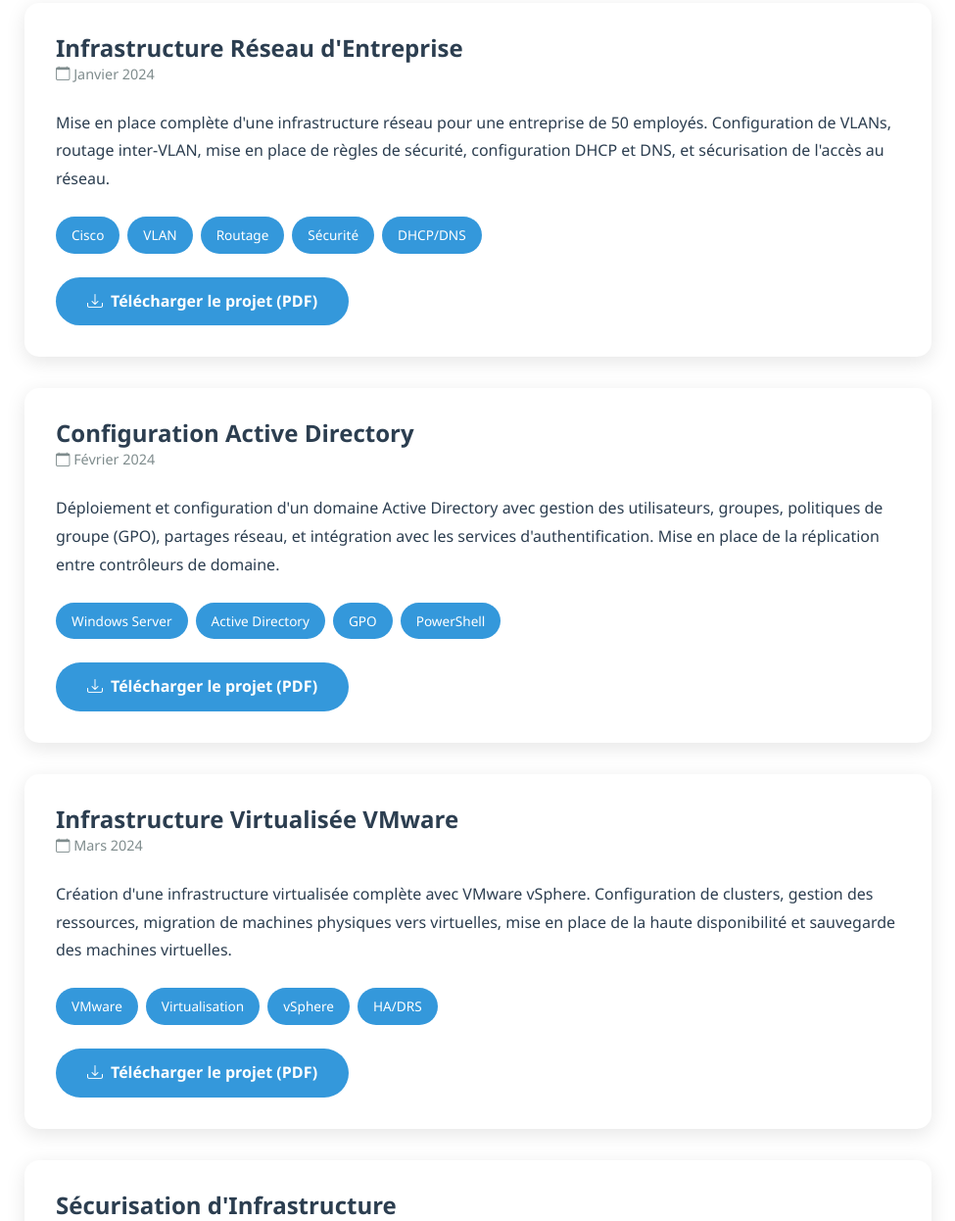
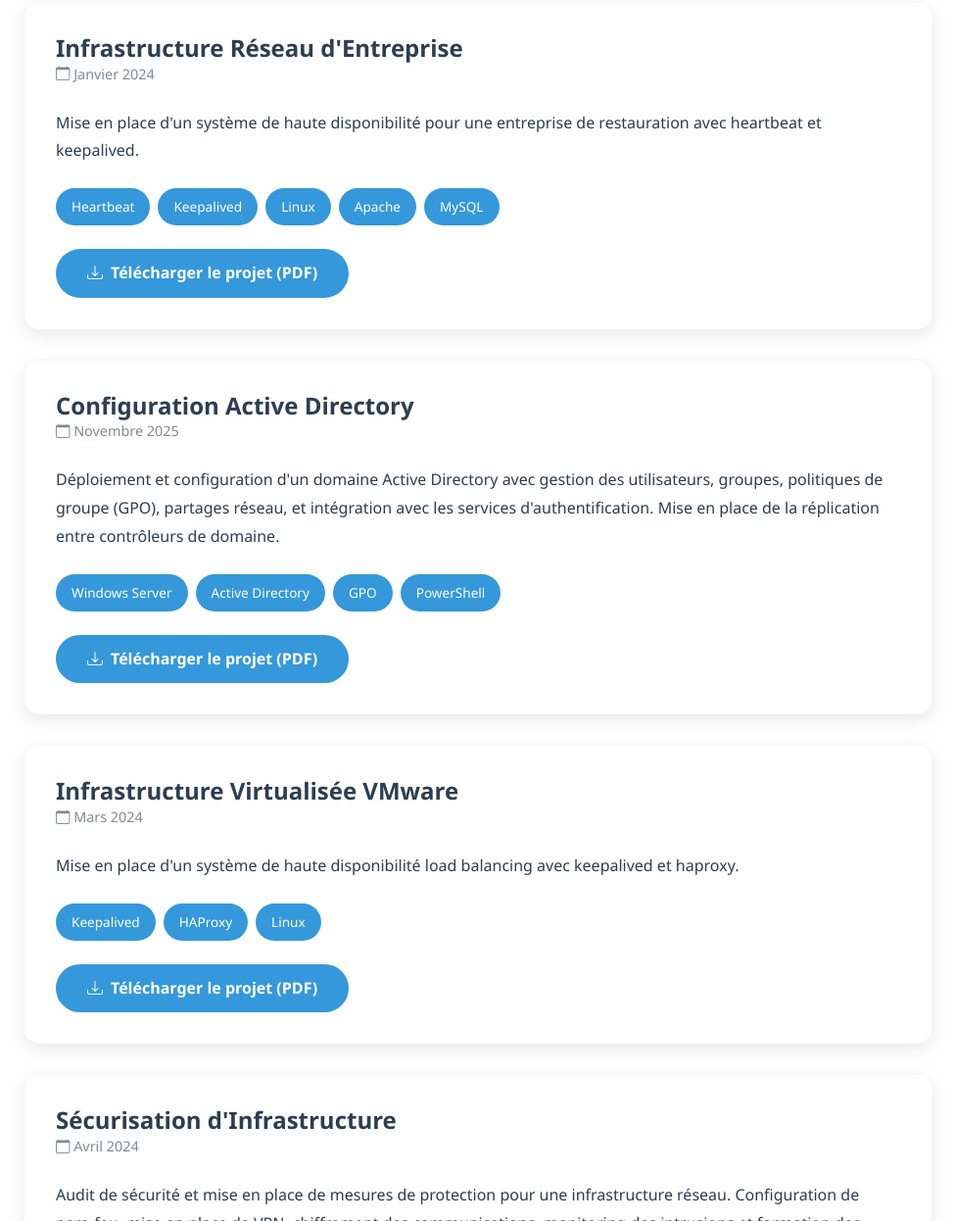
Before and after one commit to Lixnzo/portefolio-js, a plain HTML site: page pages/e5.html in a window 1280 px wide. Shown: the part 394-1640 px from the top of the page at 98% size, without its empty margins (152-1127 px from the left). Drawn offline with nearby package versions, Linux system fonts and the light colour scheme.

Commit message:
Update e5.html and add Heartbeat and HAProxy PDFs

```diff
--- a/pages/e5.html
+++ b/pages/e5.html
@@ -162,18 +162,16 @@
                             </div>
                         </div>
                         <p class="project-description">
-                            Mise en place complète d'une infrastructure réseau pour une entreprise de 50 employés.
-                            Configuration de VLANs, routage inter-VLAN, mise en place de règles de sécurité,
-                            configuration DHCP et DNS, et sécurisation de l'accès au réseau.
+                            Mise en place d'un système de haute disponibilité pour une entreprise de restauration avec heartbeat et keepalived.
                         </p>
                         <div class="project-technologies">
-                            <span class="tech-badge">Cisco</span>
-                            <span class="tech-badge">VLAN</span>
-                            <span class="tech-badge">Routage</span>
-                            <span class="tech-badge">Sécurité</span>
-                            <span class="tech-badge">DHCP/DNS</span>
+                            <span class="tech-badge">Heartbeat</span>
+                            <span class="tech-badge">Keepalived</span>
+                            <span class="tech-badge">Linux</span>
+                            <span class="tech-badge">Apache</span>
+                            <span class="tech-badge">MySQL</span>
                         </div>
-                        <a href="../assets/pdf/projet-infrastructure-reseau.pdf" class="download-btn" download>
+                        <a href="../assets/pdf/heartbeat.pdf" class="download-btn" download>
                             <i class="bi bi-download"></i> Télécharger le projet (PDF)
                         </a>
                     </div>
@@ -183,7 +181,7 @@
                         <div class="project-header">
                             <div>
                                 <h3 class="project-title">Configuration Active Directory</h3>
-                                <p class="project-date mb-0"><i class="bi bi-calendar"></i> Février 2024</p>
+                                <p class="project-date mb-0"><i class="bi bi-calendar"></i> Novembre 2025</p>
                             </div>
                         </div>
                         <p class="project-description">
@@ -211,17 +209,14 @@
                             </div>
                         </div>
                         <p class="project-description">
-                            Création d'une infrastructure virtualisée complète avec VMware vSphere. Configuration
-                            de clusters, gestion des ressources, migration de machines physiques vers virtuelles,
-                            mise en place de la haute disponibilité et sauvegarde des machines virtuelles.
+                            Mise en place d'un système de haute disponibilité load balancing avec keepalived et haproxy.
                         </p>
                         <div class="project-technologies">
-                            <span class="tech-badge">VMware</span>
-                            <span class="tech-badge">Virtualisation</span>
-                            <span class="tech-badge">vSphere</span>
-                            <span class="tech-badge">HA/DRS</span>
+                            <span class="tech-badge">Keepalived</span>
+                            <span class="tech-badge">HAProxy</span>
+                            <span class="tech-badge">Linux</span>
                         </div>
-                        <a href="../assets/pdf/projet-vmware.pdf" class="download-btn" download>
+                        <a href="../assets/pdf/haproxy.pdf" class="download-btn" download>
                             <i class="bi bi-download"></i> Télécharger le projet (PDF)
                         </a>
                     </div>
```
Also changed, not shown: 2 other files.
